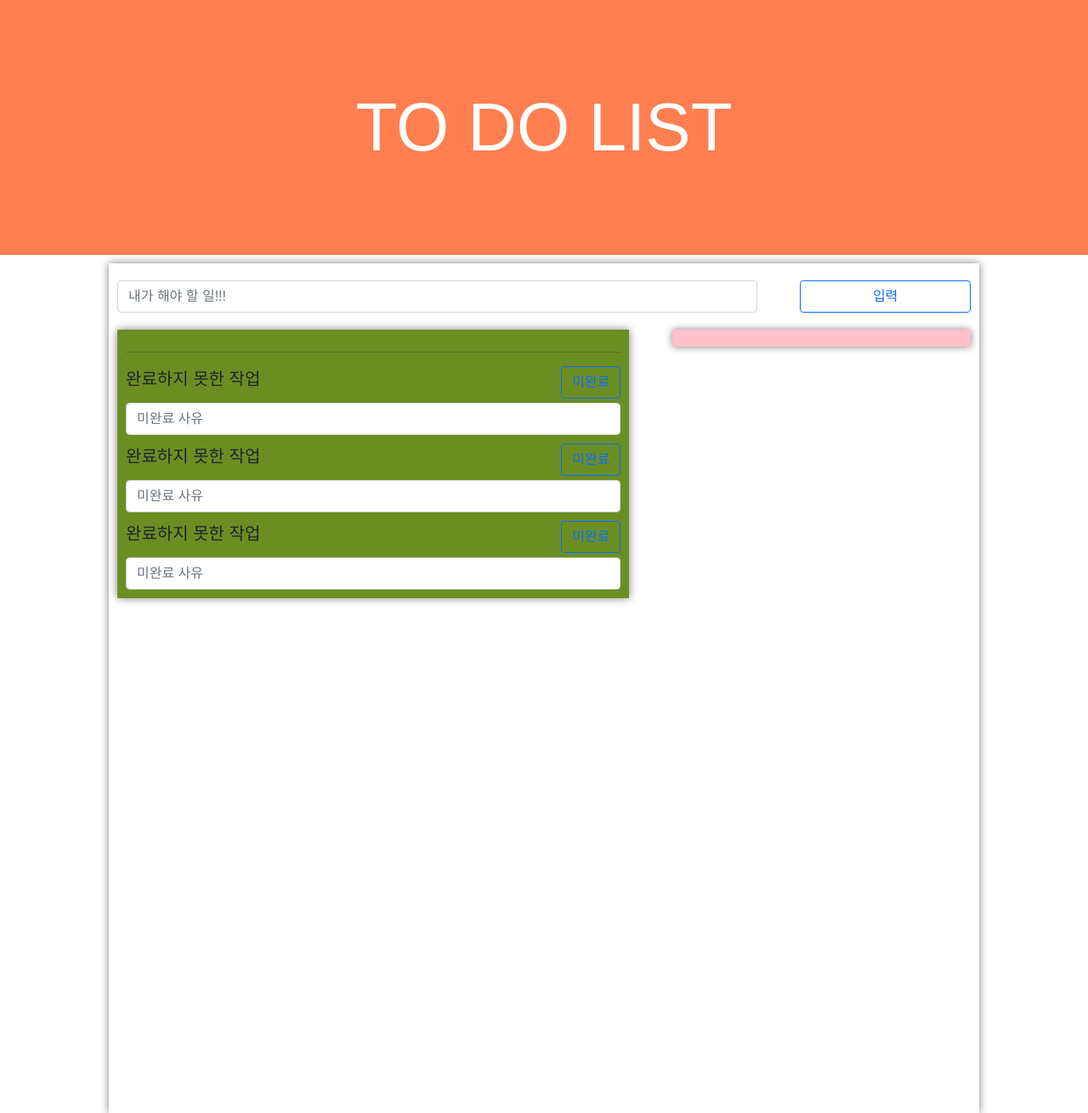
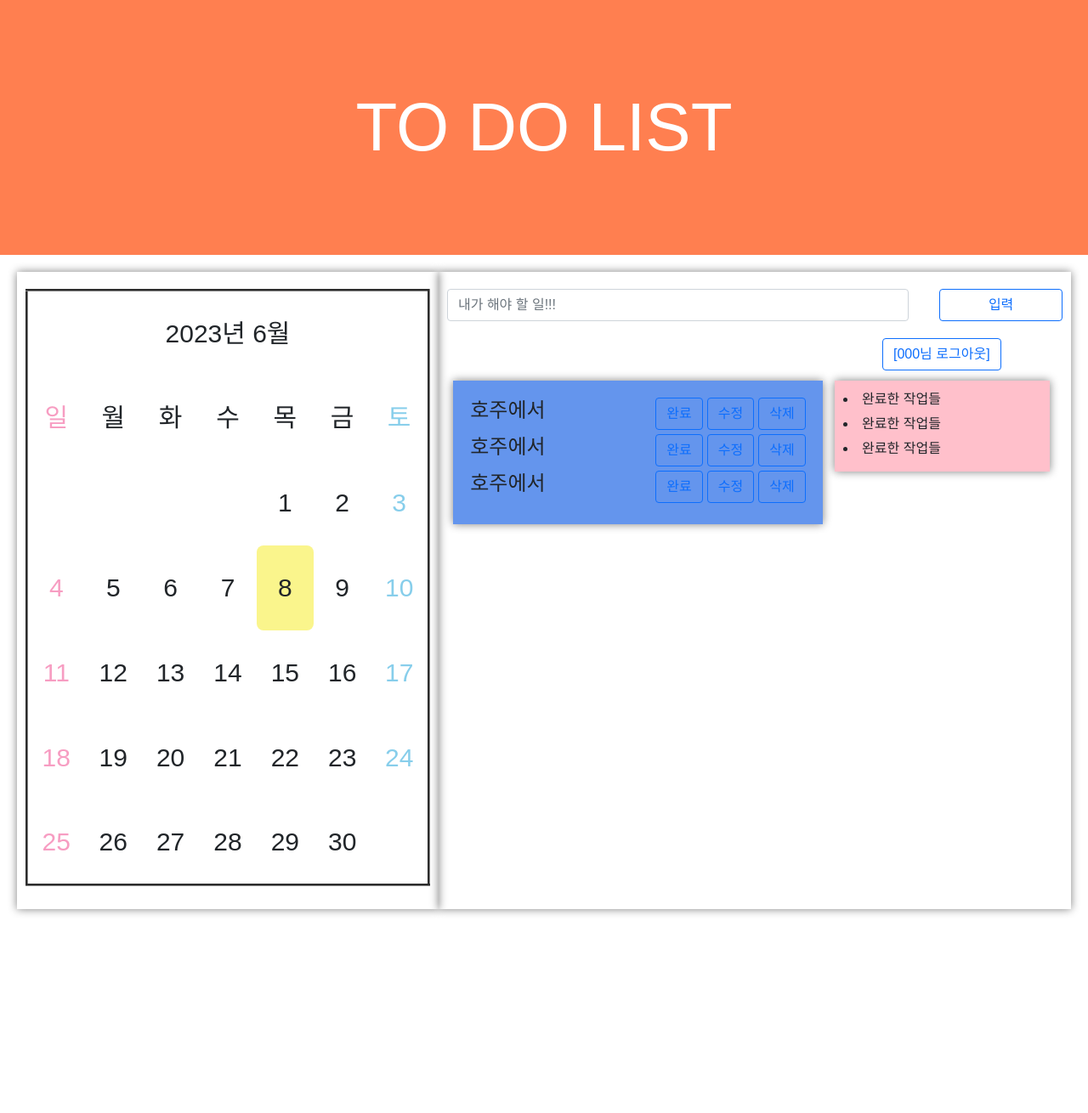
Before and after one commit to hyeong08/Justdoit, a Flask app: page /index in a window 1280 px wide. Shown: the whole page at 85% size. Run offline with Flask 3, Linux system fonts and the light colour scheme; data that the repository does not hold is empty; some web fonts are replaced.

Commit message:
Update index.html

```diff
--- a/templates/index.html
+++ b/templates/index.html
@@ -1,11 +1,21 @@
-
 <!DOCTYPE html>
 <html lang="en">
 
 <head>
-  <meta charset="UTF-8">
-  <meta http-equiv="X-UA-Compatible" content="IE=edge">
-  <meta name="viewport" content="width=device-width, initial-scale=1.0">
+  <meta charset="UTF-8" />
+  <meta http-equiv="X-UA-Compatible" content="IE=edge" />
+  <meta name="viewport" content="width=device-width, initial-scale=1.0" />
+  <link href="https://cdn.jsdelivr.net/npm/bootstrap@5.0.2/dist/css/bootstrap.min.css" rel="stylesheet"
+    integrity="sha384-EVSTQN3/azprG1Anm3QDgpJLIm9Nao0Yz1ztcQTwFspd3yD65VohhpuuCOmLASjC" crossorigin="anonymous" />
+  <script src="https://ajax.googleapis.com/ajax/libs/jquery/3.5.1/jquery.min.js"></script>
+  <title>TodoList</title>
+  <meta property="og:title" content="항해99_TodoList" />
+  <meta property="og:description" content="할일 목록" />
+  <meta property="og:image"
+    content="https://hanghae99.spartacodingclub.kr/_next/image?url=%2F_next%2Fstatic%2Fmedia%2Flogo.6f8c4c39.png&w=1920&q=75" />
+  <meta charset="UTF-8" />
+  <meta http-equiv="X-UA-Compatible" content="IE=edge" />
+  <meta name="viewport" content="width=device-width, initial-scale=1.0" />
   <link href="https://cdn.jsdelivr.net/npm/bootstrap@5.0.2/dist/css/bootstrap.min.css" rel="stylesheet"
     integrity="sha384-EVSTQN3/azprG1Anm3QDgpJLIm9Nao0Yz1ztcQTwFspd3yD65VohhpuuCOmLASjC" crossorigin="anonymous" />
   <script src="https://ajax.googleapis.com/ajax/libs/jquery/3.5.1/jquery.min.js"></script>
@@ -22,6 +32,10 @@
       font-family: 'Monomaniac One', sans-serif;
     }
 
+    * {
+      font-family: 'Monomaniac One', sans-serif;
+    }
+
     button {
       margin-left: 5px;
     }
@@ -33,7 +47,13 @@
       background-color: coral;
       background-position: center 50%;
       background-size: cover;
+      background-color: coral;
+      background-position: center 50%;
+      background-size: cover;
 
+      color: white;
+      font-size: 80px;
+      font-style: normal;
       color: white;
       font-size: 80px;
       font-style: normal;
@@ -46,12 +66,36 @@
       margin-bottom: 10px;
     }
 
-    .main {
-      width: 80%;
+    .wrapper {
       height: 1000px;
+      padding: 10px 20px 0px 20px;
+    }
+
+    .calendararea {
+      width: 40%;
+      height: 750px;
       margin: auto;
       box-shadow: 0px 0px 10px 0px gray;
       padding: 20px 10px 10px 10px;
+      float: left;
+    }
+
+    td {
+      width: 100px;
+      height: 100px;
+      text-align: center;
+      font-size: 30px;
+      border: 2px border-color #3333FF;
+      border-radius: 8px;
+    }
+
+    .main {
+      width: 60%;
+      height: 750px;
+      margin: auto;
+      box-shadow: 0px 0px 10px 0px gray;
+      padding: 20px 10px 10px 10px;
+      float: left;
     }
 
     .todo_list_save {
@@ -72,11 +116,12 @@
 
     /*진행중 작업 + 실패 작업의 가장 큰 틀*/
     .todo_list {
-      padding: 10px;
+      padding: 20px;
       float: left;
       width: 60%;
-      margin-right: 5%;
-      background-color: olivedrab;
+      margin-right: 2%;
+      margin-left: 1%;
+      background-color: cornflowerblue;
       box-shadow: 0px 0px 10px 0px gray;
     }
 
@@ -131,17 +176,91 @@
     .success_list_li {
       margin-bottom: 5px;
     }
+
+    /*로그아웃*/
+    .logout {
+      width: 80%;
+      height: 50px;
+      margin: auto;
+    }
+
+    .logout>button {
+      float: right;
+    }
   </style>
+
+  <script type="text/javascript">
+    let today = new Date();
+    let date = new Date();
+
+    function Calendar() {
+      // 가져온 로컬시간 기준 [년, 월, 1일]
+      let doMonth = new Date(today.getFullYear(), today.getMonth(), 1);
+
+      // 가져온 로컬시간 기준 [년, 월, 마지막일]
+      let lastDate = new Date(today.getFullYear(), today.getMonth() + 1, 0);
+
+      // JS 이기때문에 html 의 id 값을 직접적으로 가져올 수 없다.
+      // etElementById 를 사용해서 id 값을 변수 안에 저장해서 사용해야한다.
+      let Calendar_table = document.getElementById("Calendar");
+      let CalendarYM_table = document.getElementById("CalendarYM");
+
+      // id="CalendarYM" 인 테이블에 [yyyy년 m월] 형식으로 html 작성
+      CalendarYM_table.innerHTML = today.getFullYear() + "년 " + (today.getMonth() + 1) + "월";
+
+
+      // id="Calendar" 인 테이블에 가로 1줄 추가
+      let row = null;
+      row = Calendar_table.insertRow();
+
+      let cnt = 0;
+
+      // 이번 달 1일의 요일값 이전까지 빈 cell 만들기
+      for (i = 0; i < doMonth.getDay(); i++) {
+        cell = row.insertCell();
+        cnt = cnt + 1;
+      }
+
+      // 이번 달 1일의 요일값 이전까지 만든 빈 cell 이후부터
+      // 이번 달 일자만큼 cell 을 만들고 그 안에 날짜 입력
+      for (i = 1; i <= lastDate.getDate(); i++) {
+        cell = row.insertCell();
+        // button 별 id 값 지정해주는 방식
+        // cell.innerHTML = "<button id=day" + i + ">" + i;
+        cell.innerHTML = i;
+        // td 별 id 값 지정해주는 방식
+        cell.id = 'day' + i;
+        cnt = cnt + 1;
+
+        // 토요일이 되면 일요일의 출발점을 위해 가로 1줄 추가
+        if (cnt % 7 == 0) {
+          cell.innerHTML = "<font color=skyblue>" + i
+          row = Calendar_table.insertRow();
+        }
+
+        // 일요일 날짜의 폰트색상 바꾸기
+        if (cnt % 7 == 1) {
+          cell.innerHTML = "<font color=#F79DC2>" + i
+        }
+
+        if (today.getFullYear() == date.getFullYear() && today.getMonth() == date.getMonth() && i == date.getDate()) {
+          cell.bgColor = "#FAF58C";
+        }
+      }
+    };
+  </script>
 
   <script>
     $(document).ready(function () {
       show_todo();
-      success_show_todo();
     });
 
     function show_todo() {
       fetch('/todo').then(res => res.json()).then(data => {
         let rows = data['result']
+        let nickname = data['nickname']['nick']
+        console.log(nickname)
+        $('#user_logout').text(nickname + '님 로그아웃')
 
         $('.todo_list_detail').empty()
         rows.forEach((a) => {
@@ -151,7 +270,7 @@
 
 
           let temp_html = ``
-              if(done == 0){
+          if (done == 0) {
             temp_html = `<li class="todo_list_li" type="none">
                             <h4>${todo}</h4>
                             <!--작업 완료시 => 완료된 작업으로 넘어가기-->
@@ -166,10 +285,15 @@
           }
           $('.todo_list_detail').append(temp_html)
         })
+      })
+    }
 
-          })
+    function logout() {
 
+      document.cookie = 'mytoken=; expires=Thu, 01 Jan 1999 00:00:10 GMT;';
+      window.location.href = '/login'
     }
+
     function success_show_todo() {
       fetch('/todo').then(res => res.json()).then(data => {
         let rows = data['result']
@@ -181,7 +305,7 @@
           let done = a['done']
 
           let temp_html = ``
-            if(done ==1 ){
+          if (done == 1) {
             temp_html = `<li class="success_list_li">
                             ${todo}
                           </li>`
@@ -194,58 +318,64 @@
       })
     }
 
-
     // 저장
     function save_todo() {
-      let todo = $('#todo_save_text').val()
+      let todo = $('#todo_save_text').val();
       if (todo == '') {
-        alert("해야 할 일을 입력해주세요!");
+        alert('해야 할 일을 입력해주세요!');
         return;
       }
 
       let formData = new FormData();
-      formData.append("todo_give", todo);
+      formData.append('todo_give', todo);
 
-      fetch('/todo', { method: "POST", body: formData, }).then((response) => response.json()).then((data) => {
-        alert(data["msg"]);
+      fetch('/todo', { method: 'POST', body: formData })
+        .then((response) => response.json())
+        .then((data) => {
+          alert(data['msg']);
           window.location.reload();
         });
     }
 
+
     // 수정
     function update_todo(num) {
-      let todo = prompt()
+      let todo = prompt();
 
       if (todo == '') {
-        alert("해야 할 일을 입력해주세요!");
+        alert('해야 할 일을 입력해주세요!');
         return;
       } else if (todo == null) {
         return;
       }
 
       let formData = new FormData();
-      formData.append("num_give", num);
-      formData.append("todo_give", todo);
+      formData.append('num_give', num);
+      formData.append('todo_give', todo);
 
-      fetch('/todo/update', { method: "POST", body: formData, }).then((response) => response.json()).then((data) => {
-        alert(data["msg"]);
+      fetch('/todo/update', { method: 'POST', body: formData })
+        .then((response) => response.json())
+        .then((data) => {
+          alert(data['msg']);
           window.location.reload();
         });
     }
 
     // 삭제
     function delete_todo(num) {
-      let del_yn = confirm("정말 삭제하시나요?");
+      let del_yn = confirm('정말 삭제하시나요?');
 
       if (del_yn == false) {
         return;
       }
 
       let formData = new FormData();
-      formData.append("num_give", num);
+      formData.append('num_give', num);
 
-      fetch('/todo/delete', { method: "POST", body: formData, }).then((response) => response.json()).then((data) => {
-        alert(data["msg"]);
+      fetch('/todo/delete', { method: 'POST', body: formData })
+        .then((response) => response.json())
+        .then((data) => {
+          alert(data['msg']);
           window.location.reload();
         });
     }
@@ -260,20 +390,43 @@
         .then((response) => response.json())
         .then((data) => {
           alert(data['msg']);
-
           window.location.reload();
         });
     }
 
-
-
   </script>
-
 </head>
 
 <body>
   <div class="top">
     TO DO LIST
+  </div>
+
+  <div class="wrapper">
+    <div class="calendararea">
+      <table border="3" align="center" id="Calendar">
+        <tr>
+          <td align="center" id="CalendarYM" colspan="7"> 날짜 입력 공간 </td>
+        </tr>
+
+        <tr>
+          <td align="center">
+            <font color="#F79DC2"> 일 </font>
+          </td>
+          <td align="center"> 월 </td>
+          <td align="center"> 화 </td>
+          <td align="center"> 수 </td>
+          <td align="center"> 목 </td>
+          <td align="center"> 금 </td>
+          <td align="center">
+            <font color="skyblue"> 토 </font>
+          </td>
+        </tr>
+      </table>
+
+      <script language="javascript" type="text/javascript">
+        Calendar();
+      </script>
     </div>
 
     <div class="main">
@@ -282,61 +435,51 @@
         <button onclick="save_todo()" type="button" id="button_todo_save" class="btn btn-outline-primary">입력</button>
       </div>
 
+      <div class="logout">
+        <button onclick="logout()" type="button" id="user_logout" class="btn btn-outline-primary">[000님 로그아웃]</button>
+      </div>
+
       <div class="todo_list">
         <div class="todo_list_detail">
           <li class="todo_list_li" type="none">
             <h4>호주에서</h4>
             <!--작업 완료시 => 완료된 작업으로 넘어가기-->
-          <button onclick="success_todo()" type="button" id="success_button" class="btn btn-outline-primary">완료</button>
+            <button onclick="success_todo()" type="button" id="success_button"
+              class="btn btn-outline-primary">완료</button>
             <!--작업 수정시 => prompt로 받아서 수정해주기-->
-          <button onclick="update_todo()" type="button" id="change_button" class="btn btn-outline-primary">수정</button>
+            <button onclick="success_todo()" type="button" id="change_button"
+              class="btn btn-outline-primary">수정</button>
             <!--작업 삭제시 => 작업 삭제-->
-          <button onclick="delete_todo()" type="button" id="delete_button" class="btn btn-outline-primary">삭제</button>
+            <button onclick="success_todo()" type="button" id="success_button"
+              class="btn btn-outline-primary">삭제</button>
           </li>
           <li class="todo_list_li" type="none">
             <h4>호주에서</h4>
             <!--작업 완료시 => 완료된 작업으로 넘어가기-->
-          <button onclick="success_todo()" type="button" id="success_button" class="btn btn-outline-primary">완료</button>
+            <button onclick="success_todo()" type="button" id="success_button"
+              class="btn btn-outline-primary">완료</button>
             <!--작업 수정시 => prompt로 받아서 수정해주기-->
-          <button onclick="update_todo()" type="button" id="change_button" class="btn btn-outline-primary">수정</button>
+            <button onclick="success_todo()" type="button" id="change_button"
+              class="btn btn-outline-primary">수정</button>
             <!--작업 삭제시 => 작업 삭제-->
-          <button onclick="delete_todo()" type="button" id="delete_button" class="btn btn-outline-primary">삭제</button>
+            <button onclick="success_todo()" type="button" id="success_button"
+              class="btn btn-outline-primary">삭제</button>
           </li>
           <li class="todo_list_li" type="none">
             <h4>호주에서</h4>
             <!--작업 완료시 => 완료된 작업으로 넘어가기-->
-          <button onclick="success_todo()" type="button" id="success_button" class="btn btn-outline-primary">완료</button>
+            <button onclick="success_todo()" type="button" id="success_button"
+              class="btn btn-outline-primary">완료</button>
             <!--작업 수정시 => prompt로 받아서 수정해주기-->
-          <button onclick="update_todo()" type="button" id="change_button" class="btn btn-outline-primary">수정</button>
+            <button onclick="success_todo()" type="button" id="change_button"
+              class="btn btn-outline-primary">수정</button>
             <!--작업 삭제시 => 작업 삭제-->
-          <button onclick="delete_todo()" type="button" id="delete_button" class="btn btn-outline-primary">삭제</button>
+            <button onclick="success_todo()" type="button" id="success_button"
+              class="btn btn-outline-primary">삭제</button>
           </li>
         </div>
-      <hr>
-      <div class="todo_list_failed">
-        <li type="none" class="failed_list_li">
-          <h5>완료하지 못한 작업</h5>
-          <button onclick="failed_todo()" type="button" id="button_todo_failed"
-            class="btn btn-outline-primary">미완료</button>
-        </li>
-        <input id="text_todo_failed" class="form-control" type="text" placeholder="미완료 사유" />
-        <li type="none" class="failed_list_li">
-          <h5>완료하지 못한 작업</h5>
-          <button onclick="failed_todo()" type="button" id="button_todo_failed"
-            class="btn btn-outline-primary">미완료</button>
-        </li>
-        <input id="text_todo_failed" class="form-control" type="text" placeholder="미완료 사유" />
-        <li type="none" class="failed_list_li">
-          <h5>완료하지 못한 작업</h5>
-          <button onclick="failed_todo()" type="button" id="button_todo_failed"
-            class="btn btn-outline-primary">미완료</button>
-        </li>
-        <input id="text_todo_failed" class="form-control" type="text" placeholder="미완료 사유" />
-
       </div>
-    </div>
-
-    <div class="todo_list_success" id="success-list">
+      <div class="todo_list_success">
         <li class="success_list_li">
           완료한 작업들
         </li>
@@ -348,10 +491,7 @@
         </li>
       </div>
     </div>
-
-
   </div>
-
 </body>
 
 </html>
```
Lines whose indentation alone changed are shown as unchanged.
